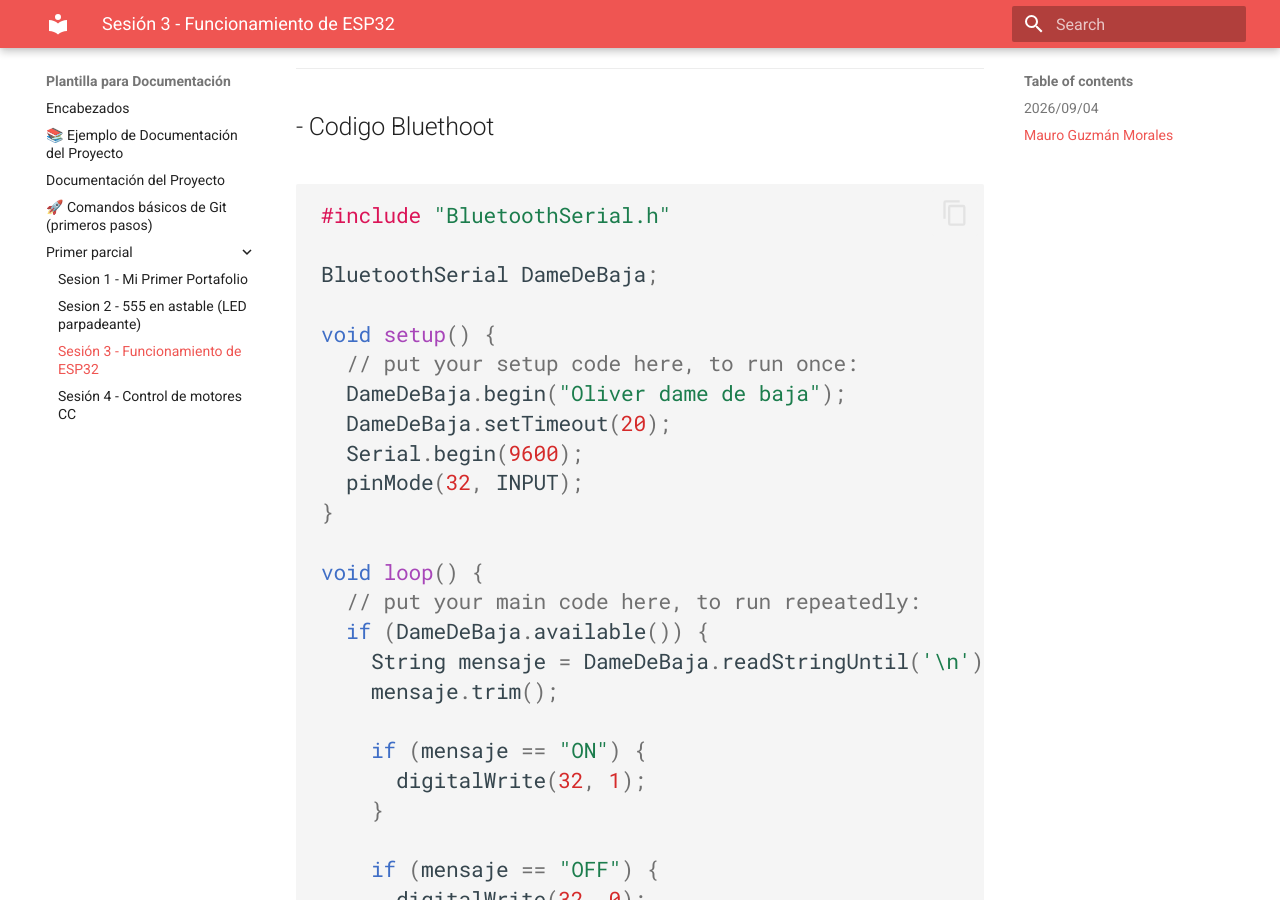
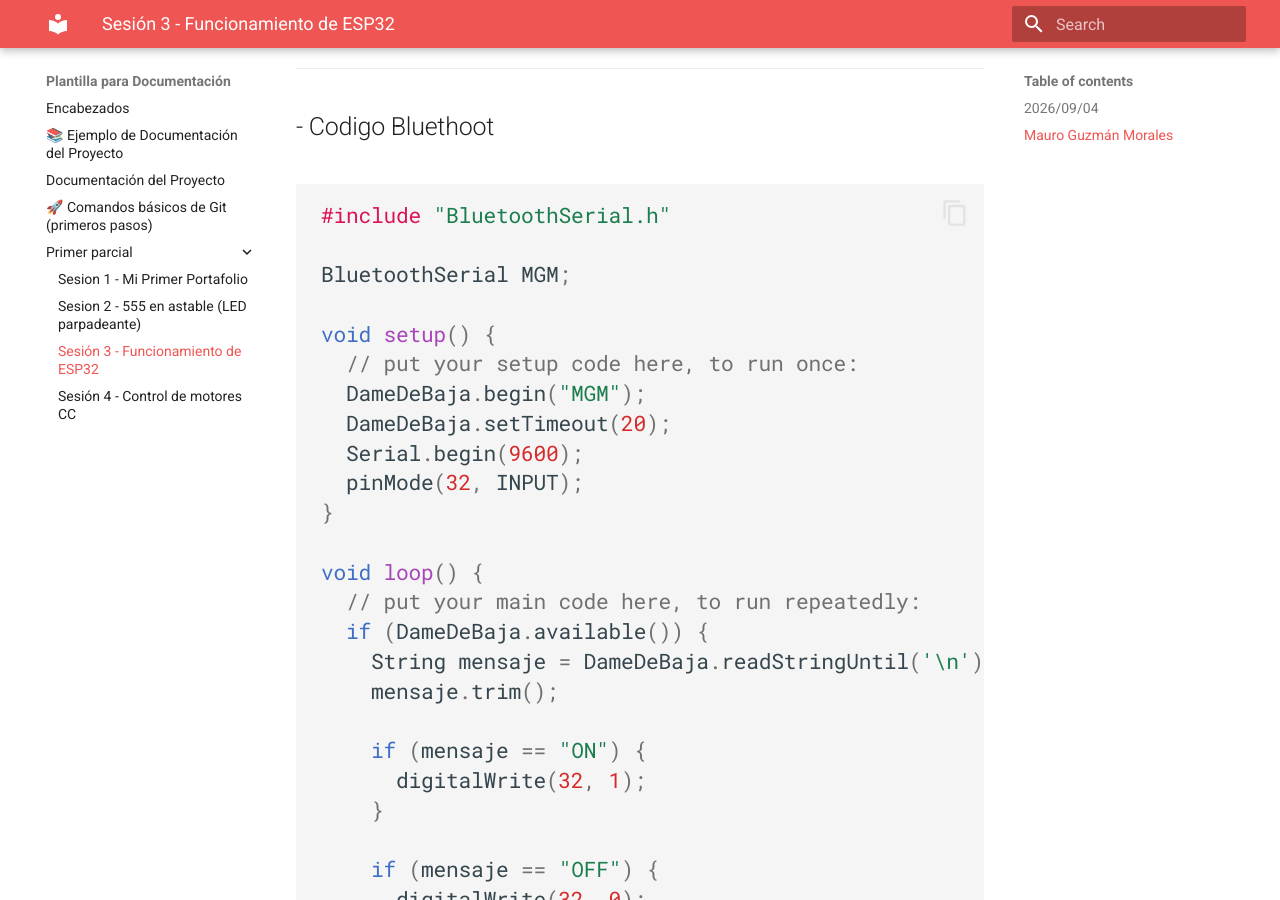
Before and after one commit to mauroguzmanmorales1-beep/Bitacora_Mauro, an MkDocs documentation site: the page built from docs/primer_parcial/s3.md, in a window 1280 px wide and 900 px high, scrolled down 1672 px. Built offline with MkDocs 1.6.1 and Material for MkDocs 9.7.7, drawn with Linux system fonts in a browser that asks for light colours.

Commit message:
final 9:52

````diff
--- a/docs/primer_parcial/s3.md
+++ b/docs/primer_parcial/s3.md
@@ -61,11 +61,11 @@ void loop() {
 ```cpp
 #include "BluetoothSerial.h"
 
-BluetoothSerial DameDeBaja;
+BluetoothSerial MGM;
 
 void setup() {
   // put your setup code here, to run once:
-  DameDeBaja.begin("Oliver dame de baja");
+  DameDeBaja.begin("MGM");
   DameDeBaja.setTimeout(20);
   Serial.begin(9600);
   pinMode(32, INPUT);
````
